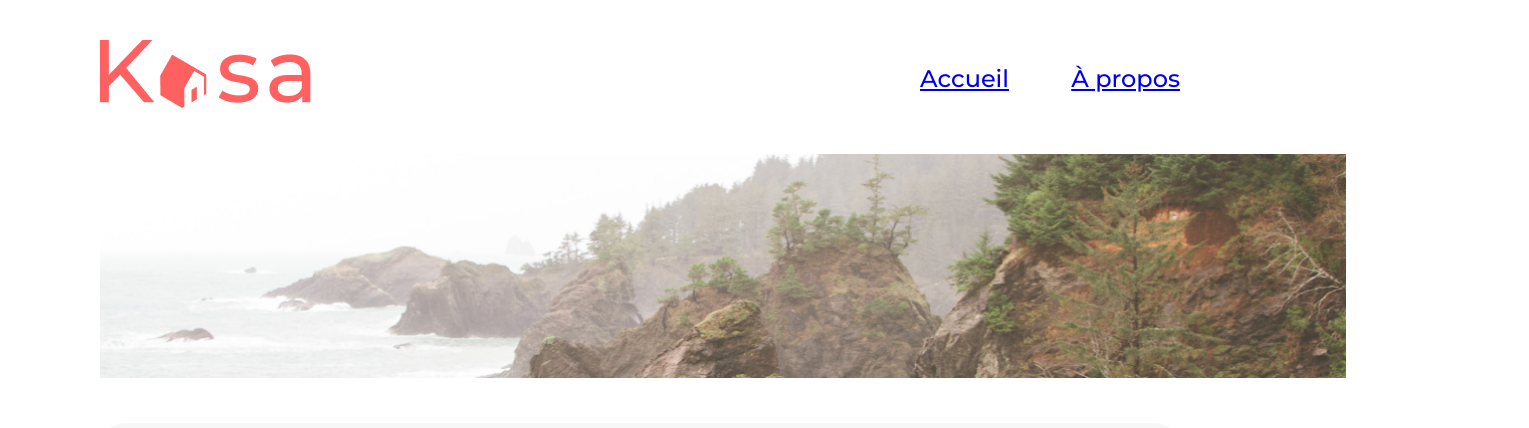
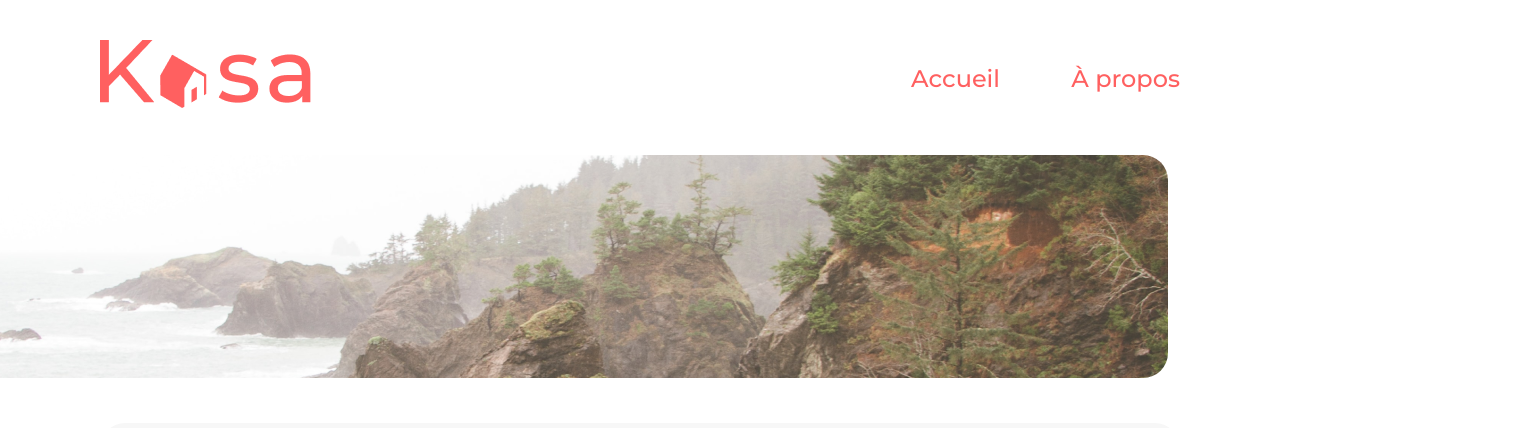
Before and after one commit to OCR-VH-DevWeb/Projet_7_Kasa, a React (Create React App) app: page / in a window 1280 px wide. Shown: the top 428 px of the page, 1529 px wide, since content can reach past the window. Built offline with nearby package versions, Linux system fonts and the light colour scheme; a web font is replaced by a local one.

Commit message:
Finalisation du style de la nav

```diff
--- a/src/Sass/Components/_header.scss
+++ b/src/Sass/Components/_header.scss
@@ -1,12 +1,11 @@
-// @import background from '../assets/Home.png';
-
-
 .header {
+    // width: 1240px;
+    // height: 68px;
     display: flex;
     justify-content: space-between;
     margin-bottom: 35px;
     &__nav {
-        width: 300px;
+        width: 309px;
         text-decoration: none;
     }
         &__menu {
@@ -15,15 +14,18 @@
             justify-content: space-between;
             font-size: 24px;
             font-weight: 500;
+
             li:hover {
                 border-bottom: solid 2px #FF6060;
             }
-            .link {
-                text-decoration-line: none;
-                color: #FF6060;
-            }
+
             .line {
                 border-bottom: 2px solid transparent;
             }
+
+            .line > a {
+                text-decoration: none;
+                color: #FF6060;
+                }
         }
 }
--- a/src/Styles/main.css
+++ b/src/Styles/main.css
@@ -26,8 +26,11 @@ body, html {
   border-radius: 25px;
   margin-top: 20px;
   display: flex;
-  text-align: center;
-  background-color: rgba(0, 0, 0, 0.3137254902);
+  justify-content: center;
+  align-items: center;
+}
+.custom img {
+  border-radius: 25px;
 }
 .custom__text {
   font-weight: 500;
@@ -81,7 +84,7 @@ body, html {
   margin-bottom: 35px;
 }
 .header__nav {
-  width: 300px;
+  width: 309px;
   text-decoration: none;
 }
 .header__menu {
@@ -94,12 +97,12 @@ body, html {
 .header__menu li:hover {
   border-bottom: solid 2px #FF6060;
 }
-.header__menu .link {
-  text-decoration-line: none;
-  color: #FF6060;
-}
 .header__menu .line {
   border-bottom: 2px solid transparent;
+}
+.header__menu .line > a {
+  text-decoration: none;
+  color: #FF6060;
 }
 
 .footer {
```
Also changed, not shown: 1 other file (tests, documents, lock files or other folders).
